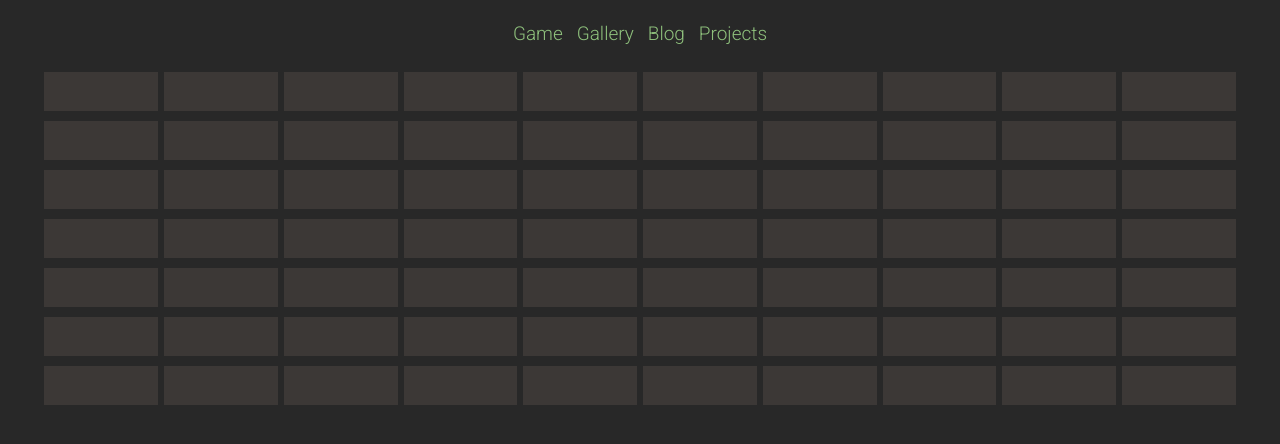
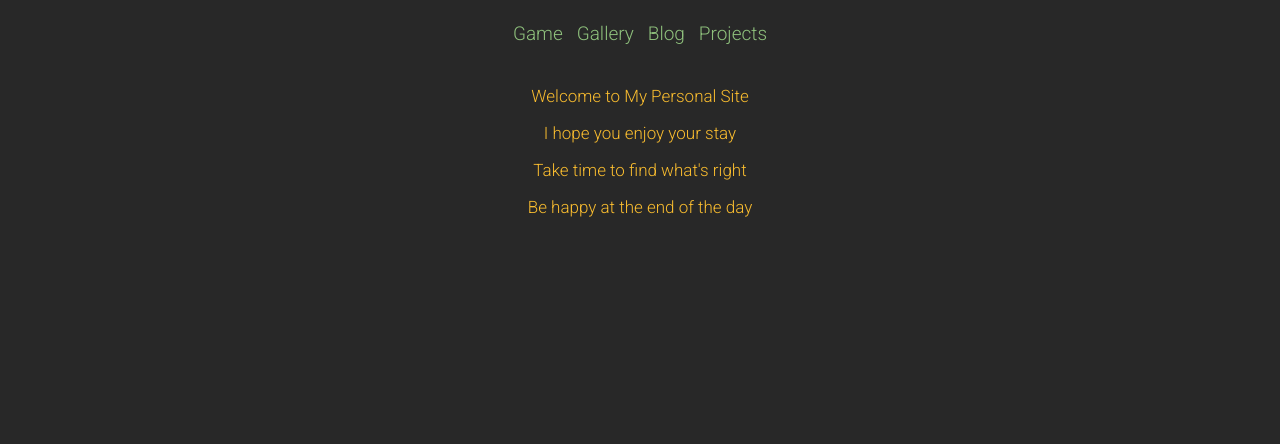
Before and after one commit to sudodoas/sudodoas.github.io, a plain HTML site: page index.html in a window 1280 px wide. Shown: the part 58-502 px from the top of the page. Drawn offline with Linux system fonts and the light colour scheme.

Commit message:
nheaounthouaeth

```diff
--- a/index.html
+++ b/index.html
@@ -16,20 +16,12 @@
             <a href="https://www.github.com/wifiengine" class="navLinks">Projects</a>
             <br>
             <br>
-            <span class="block"></span><span class="block"></span><span class="block"></span><span class="block"></span><span class="block"></span><span class="block"></span><span class="block"></span><span class="block"></span><span class="block"></span><span class="block"></span>
-            <br>
-            <span class="block"></span><span class="block"></span><span class="block"></span><span class="block"></span><span class="block"></span><span class="block"></span><span class="block"></span><span class="block"></span><span class="block"></span><span class="block"></span>
-            <br>
-            <span class="block"></span><span class="block"></span><span class="block"></span><span class="block"></span><span class="block"></span><span class="block"></span><span class="block"></span><span class="block"></span><span class="block"></span><span class="block"></span>
-            <br>
-            <span class="block"></span><span class="block"></span><span class="block"></span><span class="block"></span><span class="block"></span><span class="block"></span><span class="block"></span><span class="block"></span><span class="block"></span><span class="block"></span>
-            <br>
-            <span class="block"></span><span class="block"></span><span class="block"></span><span class="block"></span><span class="block"></span><span class="block"></span><span class="block"></span><span class="block"></span><span class="block"></span><span class="block"></span>
-            <br>
-            <span class="block"></span><span class="block"></span><span class="block"></span><span class="block"></span><span class="block"></span><span class="block"></span><span class="block"></span><span class="block"></span><span class="block"></span><span class="block"></span>
-            <br>
-            <span class="block"></span><span class="block"></span><span class="block"></span><span class="block"></span><span class="block"></span><span class="block"></span><span class="block"></span><span class="block"></span><span class="block"></span><span class="block"></span>
-            <br>
+			<h3>Welcome to My Personal Site<h3>
+			<h3>I hope you enjoy your stay<h3>
+			<h3>Take time to find what's right<h3>
+			<h3>Be happy at the end of the day<h3>
+
+
         </center>
     </body>
 </html>
--- a/style.css
+++ b/style.css
@@ -26,6 +26,15 @@ h2
     font-size: 20px;
     font-weight: 300
 }
+
+h3
+{
+    font-family: 'Roboto', sans-serif;
+    color: #fabd2f;
+    font-size: 17px;
+    font-weight: 300
+}
+
 
 a
 {
@@ -71,3 +80,11 @@ trees
 {
   color: #fe8019;
 }
+
+pre
+{
+    color: #fabd2f;
+    font-size: 20px;
+    font-weight: 600;
+	margin-left: -20%;
+}
```
